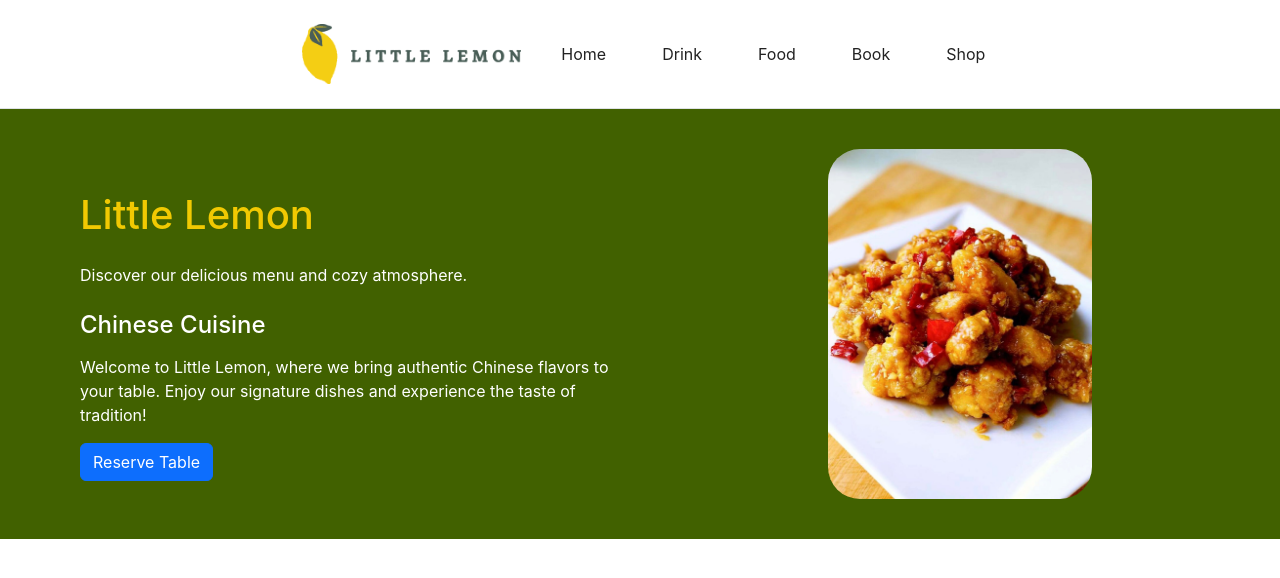
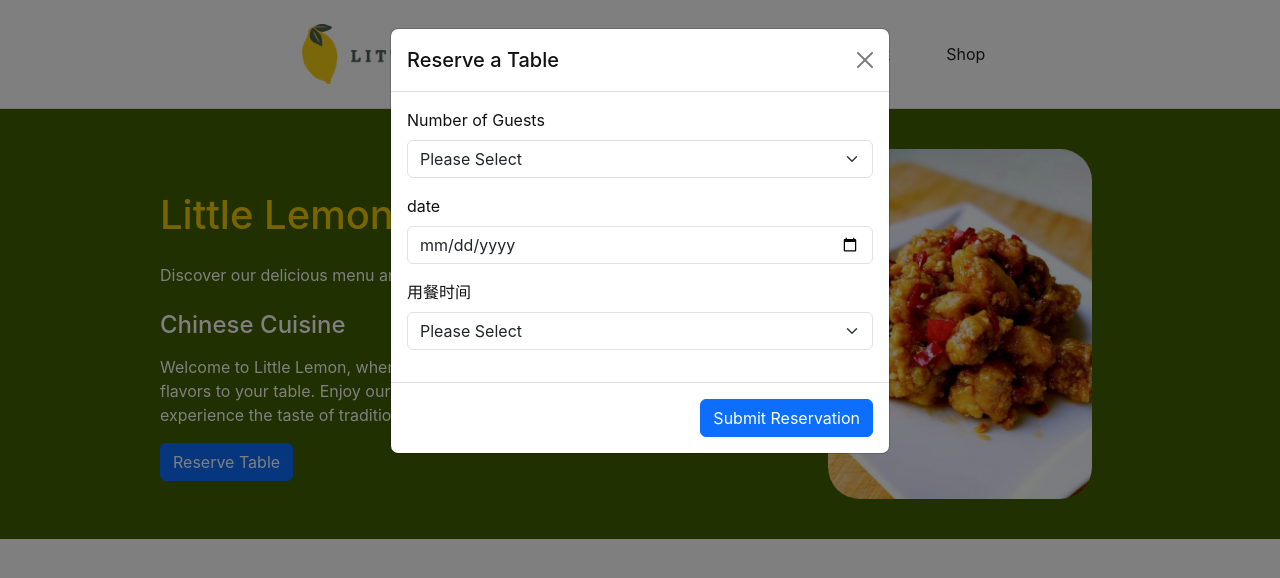
Before and after one commit to Sevenquarters/portfolio, a website: page index.html in a window 1280 px wide. Both pictures are taken after a click on the button "Reserve Table". Drawn offline with nearby package versions, Linux system fonts and the light colour scheme.

Commit message:
add modal to reserve table

```diff
--- a/index.html
+++ b/index.html
@@ -1,5 +1,5 @@
 <!DOCTYPE html>
-<html lang="zh-CN">
+<html lang="en">
 <head>
     <meta charset="utf-8">
     <meta http-equiv="X-UA-Compatible" content="IE=edge">
@@ -8,6 +8,62 @@
     <link rel="stylesheet" href="node_modules/bootstrap/dist/css/bootstrap.min.css">
     <link rel="stylesheet" href="styles.css">
 </head>
+<div class="modal fade" id="reserveModal" tabindex="-1" aria-labelledby="reserveModalLabel" aria-hidden="true">
+  <div class="modal-dialog">
+    <form class="modal-content">
+      <div class="modal-header">
+        <h5 class="modal-title" id="reserveModalLabel">Reserve a Table</h5>
+        <button type="button" class="btn-close" data-bs-dismiss="modal" aria-label="Close"></button>
+      </div>
+      <div class="modal-body">
+        <div class="alert alert-success d-none" id="reserveSuccess" role="alert">
+          Reservation submitted successfully!
+        </div>
+        <div class="mb-3">
+          <label for="guests" class="form-label">Number of Guests</label>
+          <select class="form-select" id="guests" name="guests" required>
+            <option value="">Please Select</option>
+            <option>2</option>
+            <option>4</option>
+            <option>6</option>
+            <option>Over 6</option>
+          </select>
+        </div>
+        <div class="mb-3">
+          <label for="date" class="form-label">date</label>
+          <input type="date" class="form-control" id="date" name="date" required>
+        </div>
+        <div class="mb-3">
+          <label for="mealTime" class="form-label">用餐时间</label>
+          <select class="form-select" id="mealTime" name="mealTime" required>
+            <option value="">Please Select</option>
+            <option value="breakfast">Breakfast 9:00-11:00</option>
+            <option value="lunch">Lunch 11:00-16:00</option>
+            <option value="dinner">Dinner 16:00-21:00</option>
+          </select>
+        </div>
+      </div>
+      <div class="modal-footer">
+        <button type="submit" class="btn btn-primary">Submit Reservation</button>
+      </div>
+    </form>
+  </div>
+</div>
+<script>
+document.querySelector('#reserveModal form').addEventListener('submit', function(e) {
+  e.preventDefault();
+  document.getElementById('reserveSuccess').classList.remove('d-none');
+  // 可选：5秒后自动关闭modal
+  setTimeout(function() {
+    var modal = bootstrap.Modal.getInstance(document.getElementById('reserveModal'));
+    modal.hide();
+    document.getElementById('reserveSuccess').classList.add('d-none');
+    e.target.reset();
+  }, 5000);
+});
+</script>
+
+
 <body>
   <!-- 移动端导航栏（仅移动端显示） -->
   <nav class="navbar navbar-light bg-white d-flex d-md-none border-bottom px-3">
@@ -48,10 +104,11 @@
       </nav>
     </div>
   </header>
+
   <main>
     <div class="container-fluid main-section-bg">
       <div class="row align-items-center">
-        <div class="col-md-6 " style="padding-left: 80px;"">
+        <div class="col-md-6 custom-padding" >
           <div class="mb-4">
             <h1 class="my-4 lemon-title">Little Lemon</h1>
             <p class="text-white">Discover our delicious menu and cozy atmosphere.</p>
@@ -63,7 +120,7 @@
             <p class="text-white">Welcome to Little Lemon, where we bring authentic Chinese flavors to your table. Enjoy our signature dishes and experience the taste of tradition!</p>
           </div>
           <div>
-            <button class="btn btn-primary">Reserve Table</button>
+            <button class="btn btn-primary" data-bs-toggle="modal" data-bs-target="#reserveModal">Reserve Table</button>
           </div>
         </div>
         <div class="col-md-6 text-center ">
--- a/styles.css
+++ b/styles.css
@@ -22,3 +22,11 @@ body {
 .main-section-bg {
   background-color: #416100; /* 你可以换成你喜欢的颜色 */
 }
+.custom-padding {
+  padding-left: 60px;
+}
+@media (min-width: 768px) {
+  .custom-padding {
+    padding-left: 160px;
+  }
+}
```
